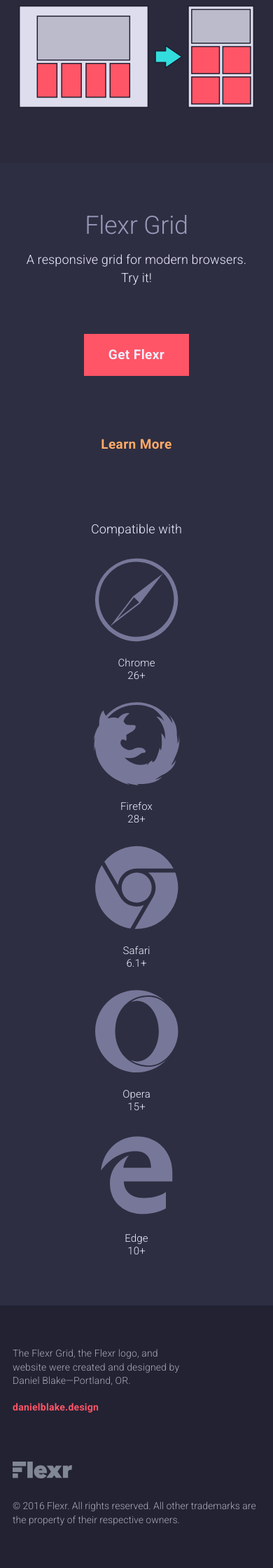
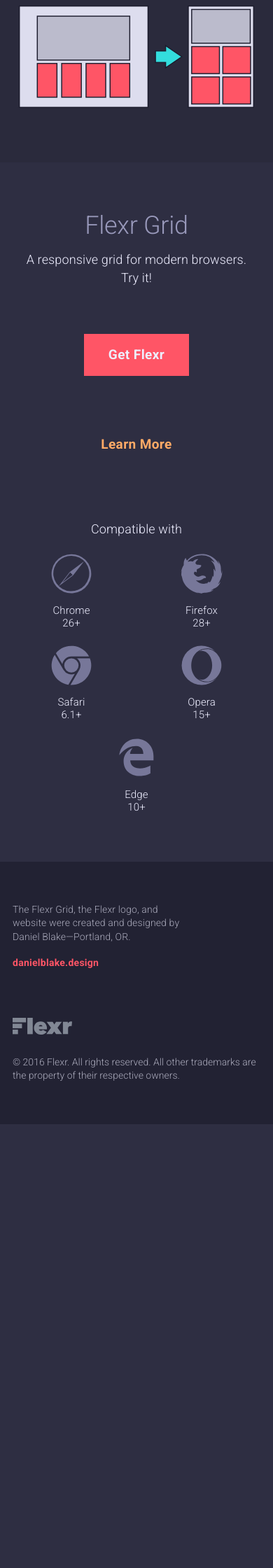
Before and after one commit to dmbdesignpdx/flexr, a Jekyll site: the page built from index.html, in a window 390 px wide. Shown: the part 925-3165 px from the top of the page at 70% size. Built offline with Jekyll 4.4.1, drawn with Linux system fonts in a browser that asks for light colours; after the commit the page ends 2531 px from its top, so only the background shows below that.

Commit message:
edits flexr.css: flexr.css for the site is now a 'preview' version, fixes an issue with expanding col-1s

```diff
--- a/css/flexr.css
+++ b/css/flexr.css
@@ -1,4 +1,4 @@
-/* Flexr Grid - 1.0.0
+/* Flexr Grid - Preview
 Copyright 2016 Flexr. All rights reserved. More info at flexrgrid.com */
 
 .row, *[class*="col-"] {
@@ -159,7 +159,7 @@
         width: 100%
     }
 
-    .exp .col-1 {
+    .row.exp .col-1 {
         width: 50%
     }
 
```
